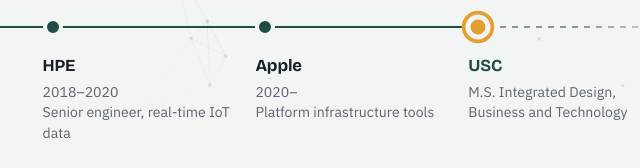
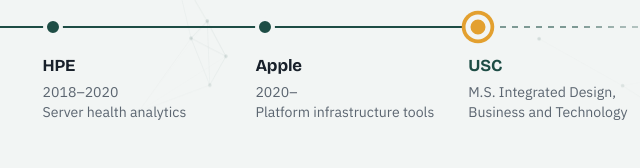
Before and after one commit to padaka/padaka.github.io, a plain HTML site: page index.html in a window 1280 px wide. Shown: the part 607-775 px from the top of the page, 491-1131 px from the left. Drawn offline with nearby package versions, Linux system fonts and the light colour scheme.

Commit message:
Update HPE timeline stop
Co-Authored-By: Claude Opus 5.5 <noreply@anthropic.com>
Claude-Session: https://claude.ai/code/session_01VnWNmZNHuzB7jhhZKjC288

```diff
--- a/index.html
+++ b/index.html
@@ -322,7 +322,7 @@
       <ol class="path" aria-label="Career path">
         <li data-k="AOL" data-t="2014 to 2017, AOL and Verizon" data-d="Built and maintained a real-time data platform that monitored quality of service, so problems surfaced and got fixed before the people relying on it noticed."><button class="stop" type="button"><b>AOL</b><span>2014–2017<br>Real-time quality-of-service monitoring</span></button></li>
         <li data-k="Moody's" data-t="2017 to 2018, Moody's Analytics" data-d="Worked on a financial risk analysis platform that helps small businesses understand and manage their risk."><button class="stop" type="button"><b>Moody's Analytics</b><span>2017–2018<br>Risk analysis for small businesses</span></button></li>
-        <li data-k="HPE" data-t="2018 to 2020, Senior Data Engineer" data-d="Engineered a real-time IoT data platform that took in constant streams of device data and turned them into information teams could act on as it arrived."><button class="stop" type="button"><b>HPE</b><span>2018–2020<br>Senior engineer, real-time IoT data</span></button></li>
+        <li data-k="HPE" data-t="2018 to 2020, Senior Data Engineer" data-d="Built a data analytics platform that turned health data from enterprise servers into insights customers could act on."><button class="stop" type="button"><b>HPE</b><span>2018–2020<br>Server health analytics</span></button></li>
         <li data-k="Apple" data-t="2020 to now, Platform infrastructure" data-d="Building and maintaining infrastructure tools that other engineers depend on every day, from first launch through years of support."><button class="stop" type="button"><b>Apple</b><span>2020–<br>Platform infrastructure tools</span></button></li>
         <li class="now" data-k="USC" data-t="Now, graduate school at USC" data-d="Studying product, business and design alongside full-time engineering work."><button class="stop" type="button"><b>USC</b><span>M.S. Integrated Design, Business and Technology</span></button></li>
       </ol>
```
